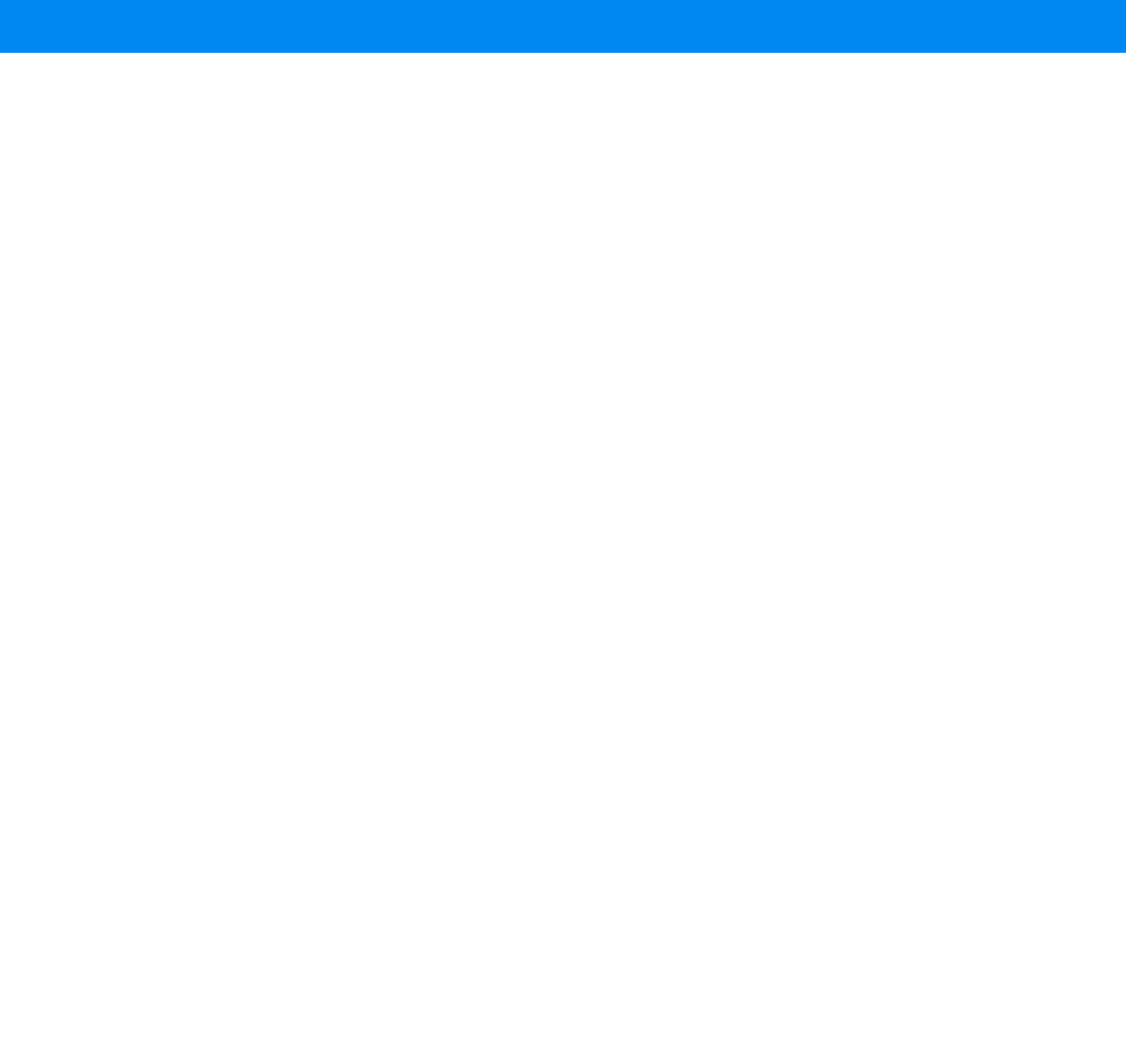
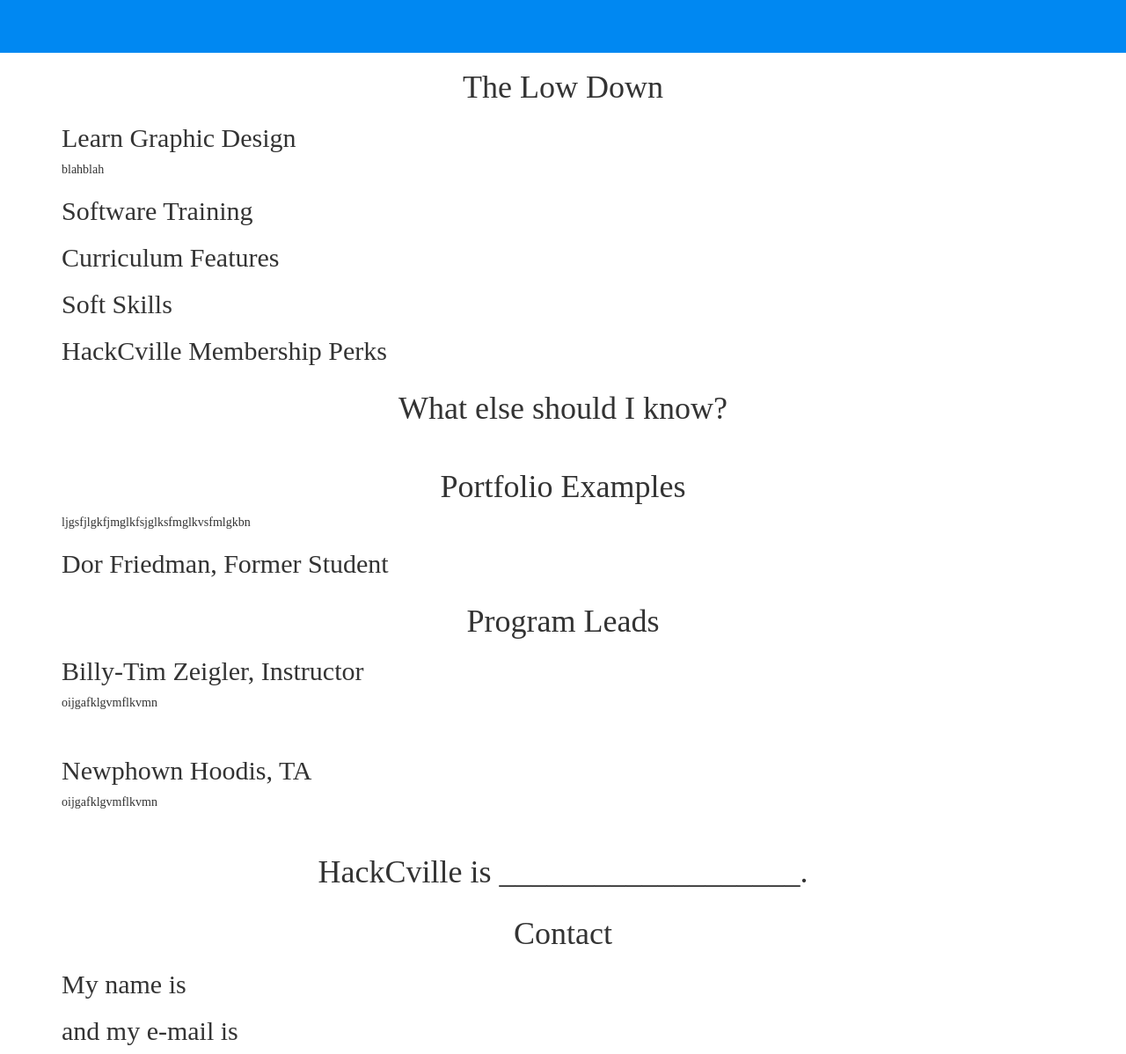
Before and after one commit to JocelynYH/vector, a plain HTML site: page index.html in a window 1280 px wide. Shown: the part 822-2020 px from the top of the page at 88% size. Before the commit the page ends 882 px from the top, so only its background shows below. Drawn offline with nearby package versions, Linux system fonts and the light colour scheme; files whose address does not match are found by name; a web font is replaced by a local one.

Commit message:
populated fields

```diff
--- a/css/styles.css
+++ b/css/styles.css
@@ -8,6 +8,9 @@
 	width: 100%;
 }
 
+.container h1{
+	text-align: center;
+}
 /****************NAVBAR****************/
 
 #logo{
@@ -33,3 +36,18 @@
 #title {
 	background-image: url('images/blueprint-2.jpg');
 }
+
+/****************INFO****************/
+
+
+/****************INFO (DETAILED)****************/
+
+/****************PORTFOLIO****************/
+
+/****************TESTIMONIALS****************/
+
+/****************PROJECT LEADS****************/
+
+/****************HC STUFF****************/
+
+/****************CONTACT****************/
--- a/index.html
+++ b/index.html
@@ -59,57 +59,67 @@
 
 	<section id="information">
 		<div class="container two">
-
-
+			<h1>The Low Down</h1>
+			<h2>Learn Graphic Design</h2>
+			<p>blahblah</p>
+			<h2>Software Training</h2>
+			<div class="software-icons"></div>
+			<h2>Curriculum Features</h2>
+			<div class="curriculum-icons"></div>
+			<h2>Soft Skills</h2>
+			<div class="skills-icons"></div>
+			<h2>HackCville Membership Perks</h2>
+			<div class="perks-icons"></div>
 		</div>
 	</section>
 
 	<section id="detailed-information">
 		<div class="container three">
-
-
+			<h1>What else should I know?</h1>
+			<img src="">
+			<div class="info-list"></div>
 		</div>
 	</section>
 
 	<section id="portfolio">
 		<div class="container four">
-
+			<h1>Portfolio Examples</h1>
 
 		</div>
 	</section>
 
 	<section id="testimonial">
 		<div class="container five">
-
+			<p>ljgsfjlgkfjmglkfsjglksfmglkvsfmlgkbn</p>
+			<h2>Dor Friedman, Former Student</h2>
 
 		</div>
 	</section>
 
 	<section id="leads">
 		<div class="container six">
-
-
+			<h1>Program Leads</h1>
+			<h2>Billy-Tim Zeigler, Instructor</h2>
+			<p>oijgafklgvmflkvmn</p>
+			<img src="">
+			<h2>Newphown Hoodis, TA</h2>
+			<p>oijgafklgvmflkvmn</p>
+			<img src="">
 		</div>
 	</section>
 
 	<section id="hackcville">
 		<div class="container seven">
-
+			<h1>HackCville is ___________________.</h1>
 
 		</div>
 	</section>
 
 	<section id="contact">
 		<div class="container eight">
-
-
-		</div>
-	</section>
-
-	<section id="nine">
-		<div class="container">
-
-
+			<h1>Contact</h1>
+			<h2>My name is</h2>
+			<h2>and my e-mail is</h2>
 		</div>
 	</section>
 
```
